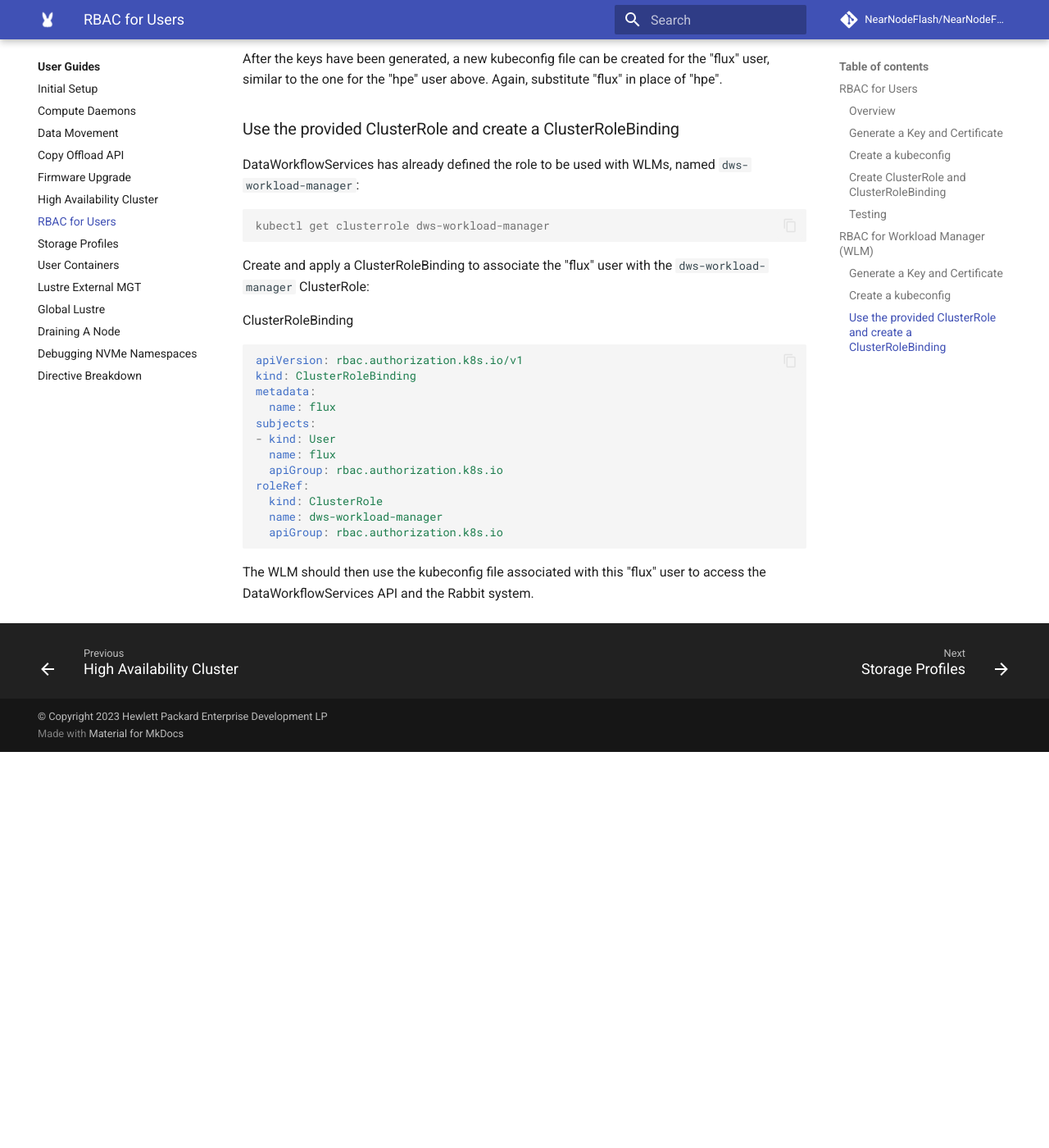
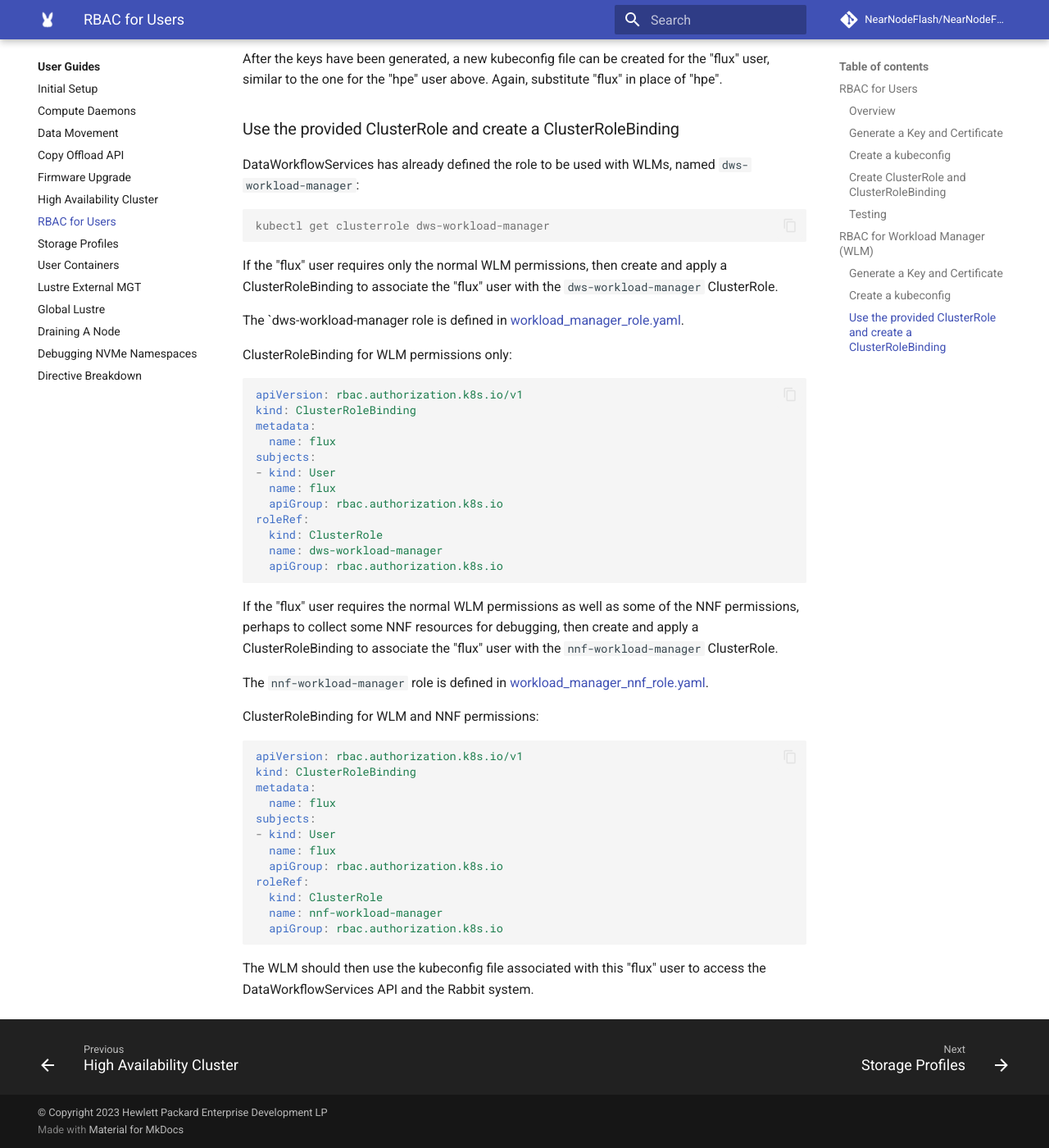
Before and after one commit to NearNodeFlash/NearNodeFlash.github.io, an MkDocs documentation site: the page built from docs/guides/rbac-for-users/readme.md, in a window 1280 px wide and 1400 px high, scrolled down 3247 px. Shown: the whole window at 82% size. Built offline with MkDocs 1.6.1 and Material for MkDocs 9.7.7, drawn with Linux system fonts in a browser that asks for light colours; comment, search, counter and statistics services are not loaded; the version menu is left out; before the commit the page ends 4164 px from its top, so only the background shows below that.

Commit message:
Add a WLM ClusterRole that can also access some NNF resources (#180)
When access to NNF resources is desired, then the WLM would use this
ClusterRole rather than the one provided by DWS.

Signed-off-by: Dean Roehrich <dean.roehrich@hpe.com>

````diff
--- a/docs/guides/rbac-for-users/readme.md
+++ b/docs/guides/rbac-for-users/readme.md
@@ -133,9 +133,11 @@
 kubectl get clusterrole dws-workload-manager
 ```
 
-Create and apply a ClusterRoleBinding to associate the "flux" user with the `dws-workload-manager` ClusterRole:
+If the "flux" user requires only the normal WLM permissions, then create and apply a ClusterRoleBinding to associate the "flux" user with the `dws-workload-manager` ClusterRole.
 
-ClusterRoleBinding
+The `dws-workload-manager role is defined in [workload_manager_role.yaml](https://github.com/DataWorkflowServices/dws/blob/master/config/rbac/workload_manager_role.yaml).
+
+ClusterRoleBinding for WLM permissions only:
 ```yaml
 apiVersion: rbac.authorization.k8s.io/v1
 kind: ClusterRoleBinding
@@ -151,4 +153,24 @@
   apiGroup: rbac.authorization.k8s.io
 ```
 
+If the "flux" user requires the normal WLM permissions as well as some of the NNF permissions, perhaps to collect some NNF resources for debugging, then create and apply a ClusterRoleBinding to associate the "flux" user with the `nnf-workload-manager` ClusterRole.
+
+The `nnf-workload-manager` role is defined in [workload_manager_nnf_role.yaml](https://github.com/NearNodeFlash/nnf-sos/blob/master/config/rbac/workload_manager_nnf_role.yaml).
+
+ClusterRoleBinding for WLM and NNF permissions:
+```yaml
+apiVersion: rbac.authorization.k8s.io/v1
+kind: ClusterRoleBinding
+metadata:
+  name: flux
+subjects:
+- kind: User
+  name: flux
+  apiGroup: rbac.authorization.k8s.io
+roleRef:
+  kind: ClusterRole
+  name: nnf-workload-manager
+  apiGroup: rbac.authorization.k8s.io
+```
+
 The WLM should then use the kubeconfig file associated with this "flux" user to access the DataWorkflowServices API and the Rabbit system.
````
